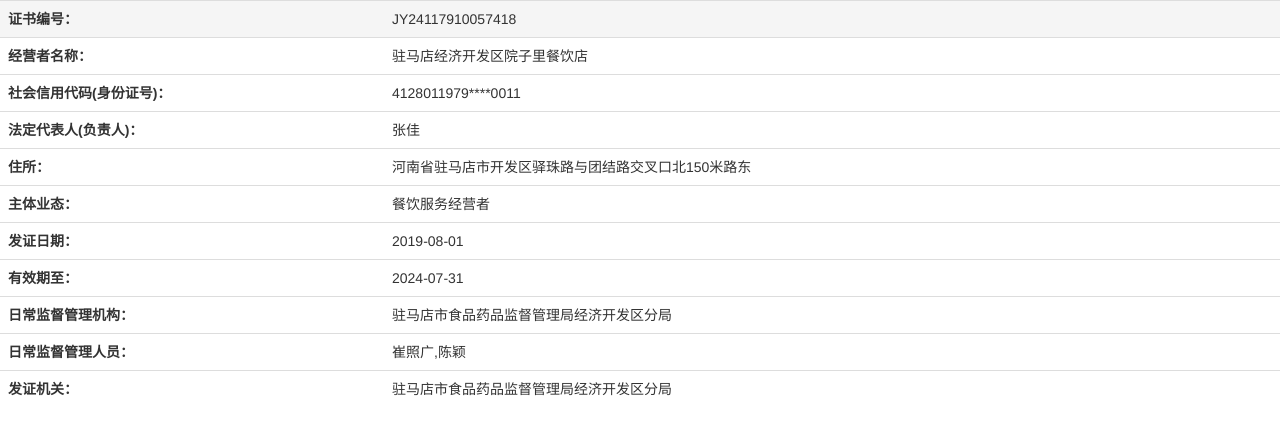
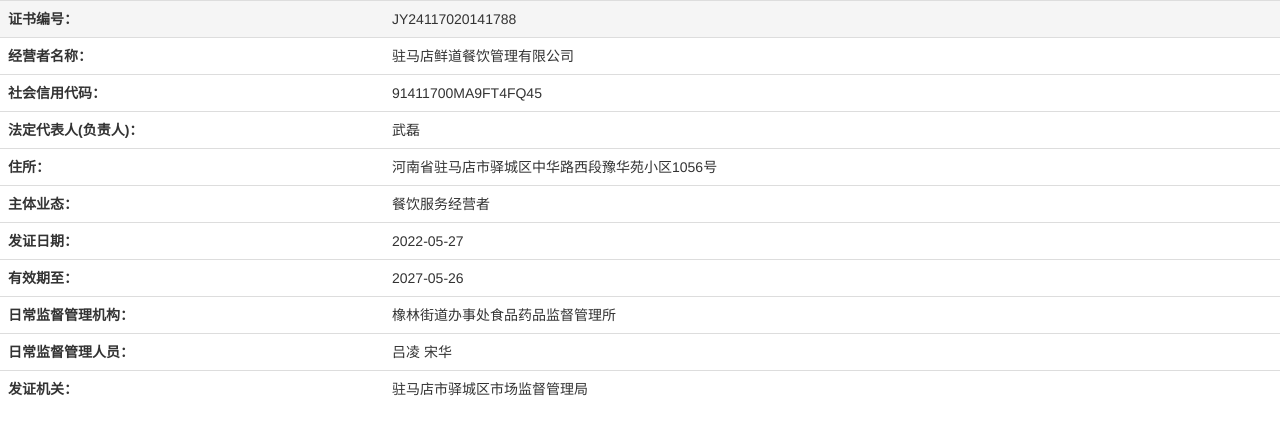
Before and after one commit to yygua/shipin153618, a plain HTML site: page 食品经营许可证证书查询.html in a window 1280 px wide. Drawn offline with nearby package versions, Linux system fonts and the light colour scheme; files that its build step writes are made by us from their sources.

Commit message:
Update and rename index.html to 食品经营许可证证书查询.html

```diff
--- a/食品经营许可证证书查询.html
+++ b/食品经营许可证证书查询.html
@@ -6,7 +6,7 @@
     <meta name="viewport" content="width=device-width, initial-scale=1">
 
     <title>食品经营许可证证书查询</title>
-    <link rel="stylesheet" href="./食品经营许可证证书查询_files/bootstrap.min.css">
+    <link rel="stylesheet" href="./bootstrap.min.css">
 <style type="text/css">
 
 
@@ -18,27 +18,27 @@
      	<tbody><tr>
             <th style="width: 30%;">证书编号：</th>
 
-            <td>JY24117910057418</td>
+            <td>JY24117020141788</td>
 
         </tr>
         <tr>
             <th style="width: 30%;">经营者名称：</th>
-            <td>驻马店经济开发区院子里餐饮店</td>
+            <td>驻马店鲜道餐饮管理有限公司</td>
         </tr>
         <tr>
-            <th style="width: 30%;">社会信用代码(身份证号)：</th>
+            <th style="width: 30%;">社会信用代码：</th>
 
-            <td>4128011979****0011</td>
+            <td>91411700MA9FT4FQ45</td>
 
         </tr>
         <tr>
             <th style="width: 30%;">法定代表人(负责人)：</th>
-            <td>张佳</td>
+            <td>武磊</td>
 
         </tr>
         <tr>
             <th style="width: 30%;">住所：</th>
-            <td>河南省驻马店市开发区驿珠路与团结路交叉口北150米路东</td>
+            <td>河南省驻马店市驿城区中华路西段豫华苑小区1056号</td>
 
         </tr>
         <tr>
@@ -50,31 +50,31 @@
         </tr>
         <tr>
             <th style="width: 30%;">发证日期：</th>
-            <td>2019-08-01</td>
+            <td>2022-05-27</td>
         </tr>
         <tr>
             <th style="width: 30%;">有效期至：</th>
-            <td>2024-07-31</td>
+            <td>2027-05-26</td>
         </tr>
         <tr>
             <th style="width: 30%;">日常监督管理机构：</th>
-            <td>驻马店市食品药品监督管理局经济开发区分局</td>
+            <td>橡林街道办事处食品药品监督管理所</td>
         </tr>
         <tr>
             <th style="width: 30%;">日常监督管理人员：</th>
-            <td>崔照广,陈颖</td>
+            <td>吕凌 宋华</td>
         </tr>
 		 <tr>
             <th style="width: 30%;">发证机关：</th>
-            <td>驻马店市食品药品监督管理局经济开发区分局</td>
+            <td>驻马店市驿城区市场监督管理局</td>
         </tr>
     </tbody></table>
 </div>
 
 
 
-<script src="./食品经营许可证证书查询_files/laypage.js.下载"></script>
-<script type="text/javascript" src="./食品经营许可证证书查询_files/jquery.min.js.下载"></script>
+<script src="./laypage.js.下载"></script>
+<script type="text/javascript" src="./jquery.min.js.下载"></script>
 
 <script type="text/javascript">
 
@@ -82,12 +82,12 @@
 
 <!-- jQuery文件。务必在bootstrap.min.js 之前引入 -->
 
-<script src="./食品经营许可证证书查询_files/jquery.validationEngine-zh_CN.js.下载"></script>
-<script src="./食品经营许可证证书查询_files/jquery.validationEngine.js.下载"></script>
+<script src="./jquery.validationEngine-zh_CN.js.下载"></script>
+<script src="./jquery.validationEngine.js.下载"></script>
 
-<script src="./食品经营许可证证书查询_files/jquery.json-2.4.min.js.下载"></script>
+<script src="./jquery.json-2.4.min.js.下载"></script>
 <!-- Include all compiled plugins (below), or include individual files as needed -->
-<script src="./食品经营许可证证书查询_files/bootstrap.min.js.下载"></script>
+<script src="./bootstrap.min.js.下载"></script>
 
 
 </body></html>
```
